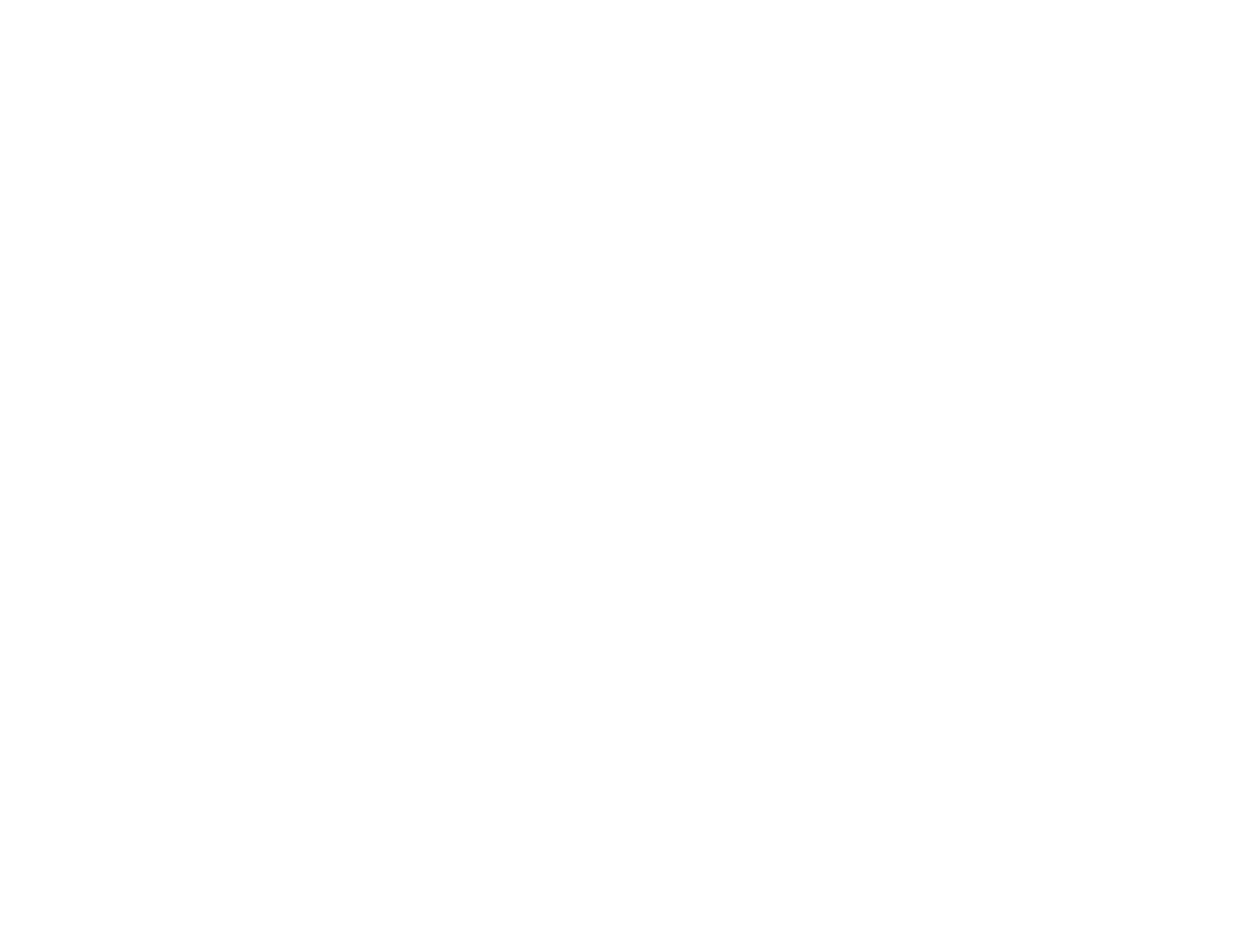
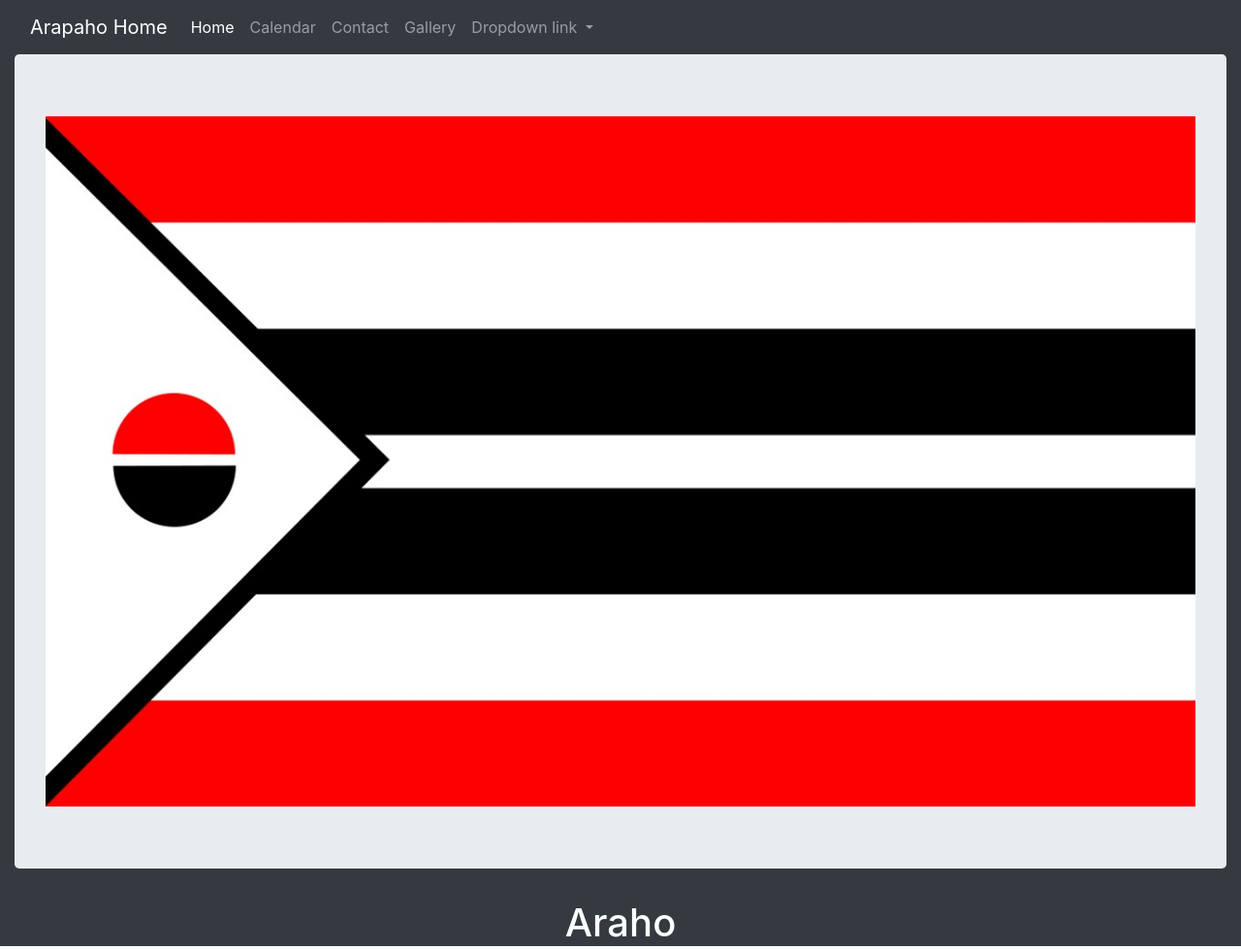
Before and after one commit to Rogue1037/Arapaho, a plain HTML site: page index.html in a window 1280 px wide. Shown: the whole page at 97% size. Before the commit the page ends 800 px from the top, so only its background shows below. Drawn offline with nearby package versions, Linux system fonts and the light colour scheme.

Commit message:
worked on Header, image, navbar

```diff
--- a/index.html
+++ b/index.html
@@ -3,16 +3,74 @@
 
 <head>
     <meta charset="UTF-8">
-    <meta name="viewport" content="width=device-width, initial-scale=1.0">
+    <meta name="viewport" content="width=device-width, initial-scale=1, shrink-to-fit=no">
     <meta http-equiv="X-UA-Compatible" content="ie=edge">
     <title>Arapaho - Redhill Nation</title>
-
+    <link rel="stylesheet" href="https://stackpath.bootstrapcdn.com/bootstrap/4.3.1/css/bootstrap.min.css"
+        integrity="sha384-ggOyR0iXCbMQv3Xipma34MD+dH/1fQ784/j6cY/iJTQUOhcWr7x9JvoRxT2MZw1T" crossorigin="anonymous">
 
 </head>
 
 
 <body>
+    <div class="container-fluid bg-dark text-white">
+        <nav class="navbar navbar-expand-lg navbar-dark bg-dark">
+            <a class="navbar-brand" href="#">Arapaho Home</a>
+            <button class="navbar-toggler" type="button" data-toggle="collapse" data-target="#navbarNavDropdown"
+                aria-controls="navbarNavDropdown" aria-expanded="false" aria-label="Toggle navigation">
+                <span class="navbar-toggler-icon"></span>
+            </button>
+            <div class="collapse navbar-collapse" id="navbarNavDropdown">
+                <ul class="navbar-nav">
+                    <li class="nav-item active">
+                        <a class="nav-link" href="#">Home <span class="sr-only">(current)</span></a>
+                    </li>
+                    <li class="nav-item">
+                        <a class="nav-link" href="#">Calendar</a>
+                    </li>
+                    <li class="nav-item">
+                        <a class="nav-link" href="#">Contact</a>
+                    </li>
+                    <li class="nav-item">
+                        <a class="nav-link" href="#">Gallery</a>
+                    </li>
+                    <li class="nav-item dropdown">
+                        <a class="nav-link dropdown-toggle" href="#" id="navbarDropdownMenuLink" role="button"
+                            data-toggle="dropdown" aria-haspopup="true" aria-expanded="false">
+                            Dropdown link
+                        </a>
+                        <div class="dropdown-menu" aria-labelledby="navbarDropdownMenuLink">
+                            <a class="dropdown-item" href="#">Home</a>
+                            <a class="dropdown-item" href="#">Calendar</a>
+                            <a class="dropdown-item" href="#">Contact</a>
+                            <a class="dropdown-item" href="#">Gallery</a>
+                        </div>
+                    </li>
+                </ul>
+            </div>
+        </nav>
+        <div class="jumbotron jumbotron-fluid; text-center">
+        <img src="assets/images/Arapaho-Flag.jpg" class="img-fluid" alt="Arapaho-Flag">
+        </div>
+        <header class="text-center">
+            <H1>Araho</H1>
+        </header>
 
+
+
+
+
+    </div>
+
+    <script src="https://code.jquery.com/jquery-3.3.1.slim.min.js"
+        integrity="sha384-q8i/X+965DzO0rT7abK41JStQIAqVgRVzpbzo5smXKp4YfRvH+8abtTE1Pi6jizo"
+        crossorigin="anonymous"></script>
+    <script src="https://cdnjs.cloudflare.com/ajax/libs/popper.js/1.14.7/umd/popper.min.js"
+        integrity="sha384-UO2eT0CpHqdSJQ6hJty5KVphtPhzWj9WO1clHTMGa3JDZwrnQq4sF86dIHNDz0W1"
+        crossorigin="anonymous"></script>
+    <script src="https://stackpath.bootstrapcdn.com/bootstrap/4.3.1/js/bootstrap.min.js"
+        integrity="sha384-JjSmVgyd0p3pXB1rRibZUAYoIIy6OrQ6VrjIEaFf/nJGzIxFDsf4x0xIM+B07jRM"
+        crossorigin="anonymous"></script>
 </body>
 
 </html>
```
Also changed, not shown: assets/images/Arapaho-Flag.jpg (added).
